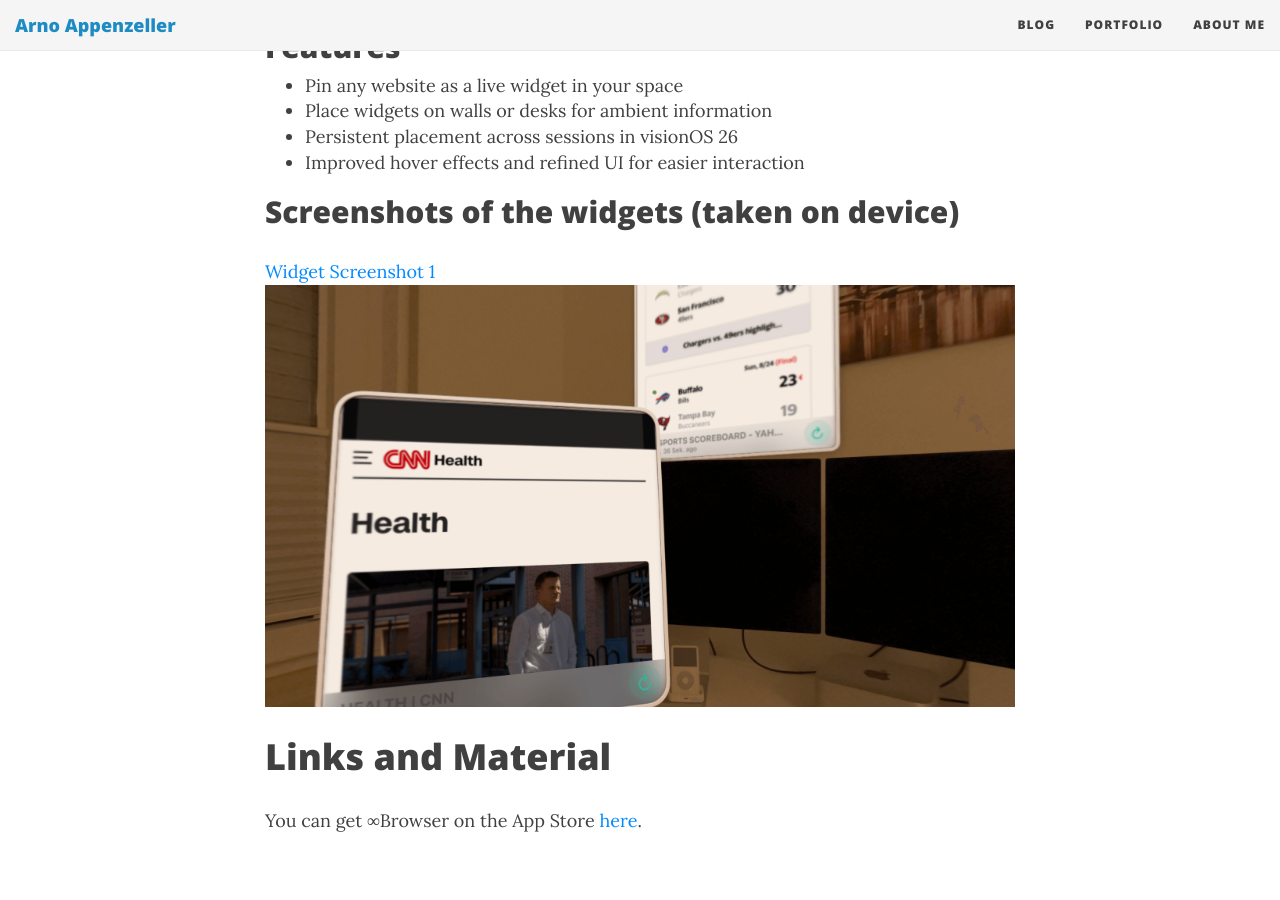
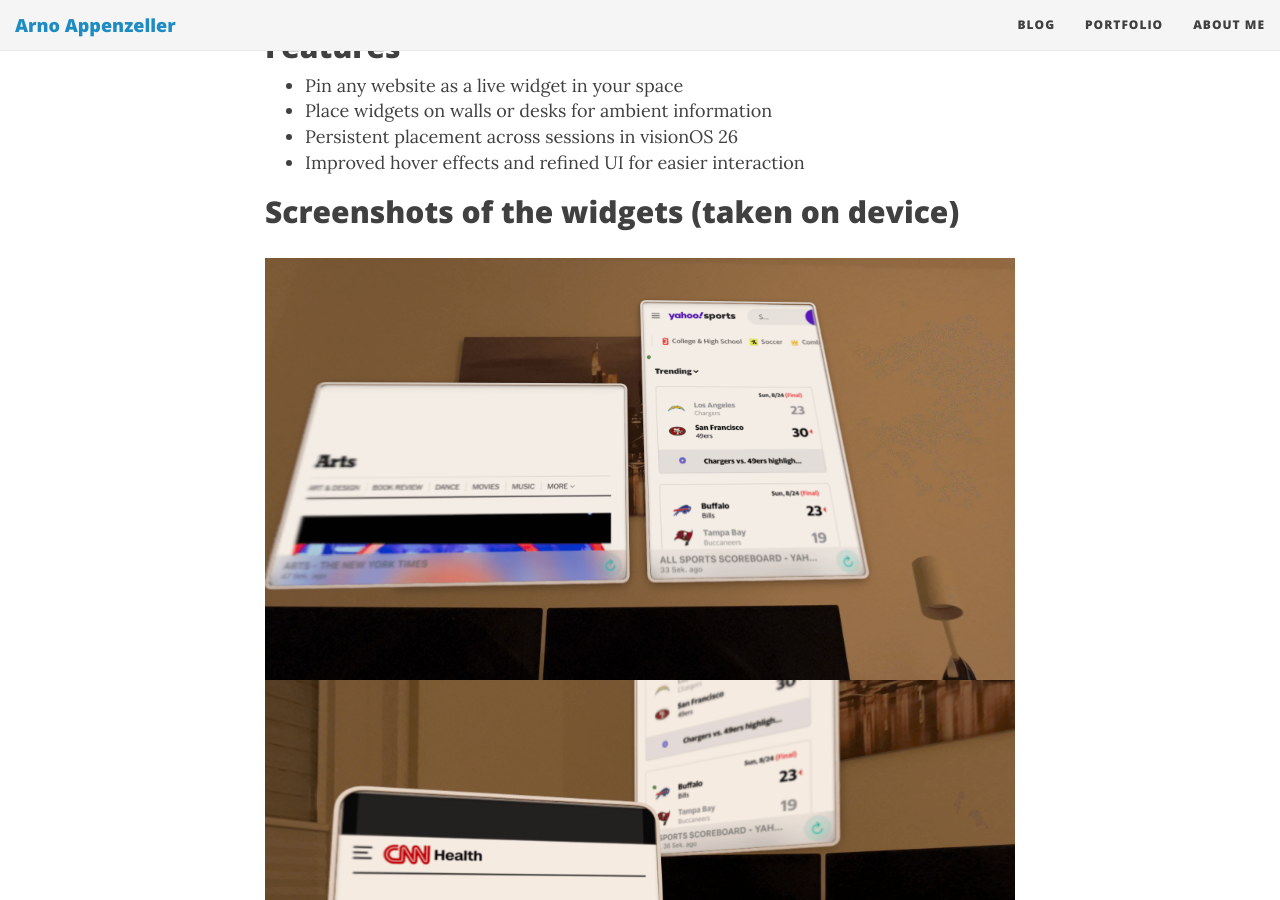
Before and after one commit to arnoappenzeller/arnoappenzeller.github.io, a Jekyll site: the page built from pages/prerelease-Infinity-Browser-2.md, in a window 1280 px wide and 900 px high, scrolled down 948 px. Built offline with Jekyll 4.4.1, drawn with Linux system fonts in a browser that asks for light colours.

Commit message:
infinity browser 2.0 pre release1

```diff
--- a/pages/prerelease-Infinity-Browser-2.md
+++ b/pages/prerelease-Infinity-Browser-2.md
@@ -28,8 +28,8 @@ In addition, ∞Browser 2.0 refines the browsing experience with new hover effec
 * Improved hover effects and refined UI for easier interaction
 
 ## Screenshots of the widgets (taken on device)
-[Widget Screenshot 1](/img/infinity_browser_widget1.png "∞Browser Widget Screenshot 1")
-![Widget Screenshot 2](/img/infinity_browser_widget2.png "∞Browser Widget Screenshot 2")
+![Widget Screenshot 1](/img/infinity_browser_widget1.PNG "∞Browser Widget Screenshot 1")
+![Widget Screenshot 2](/img/infinity_browser_widget2.PNG "∞Browser Widget Screenshot 2")
 
 
 # Links and Material
```
